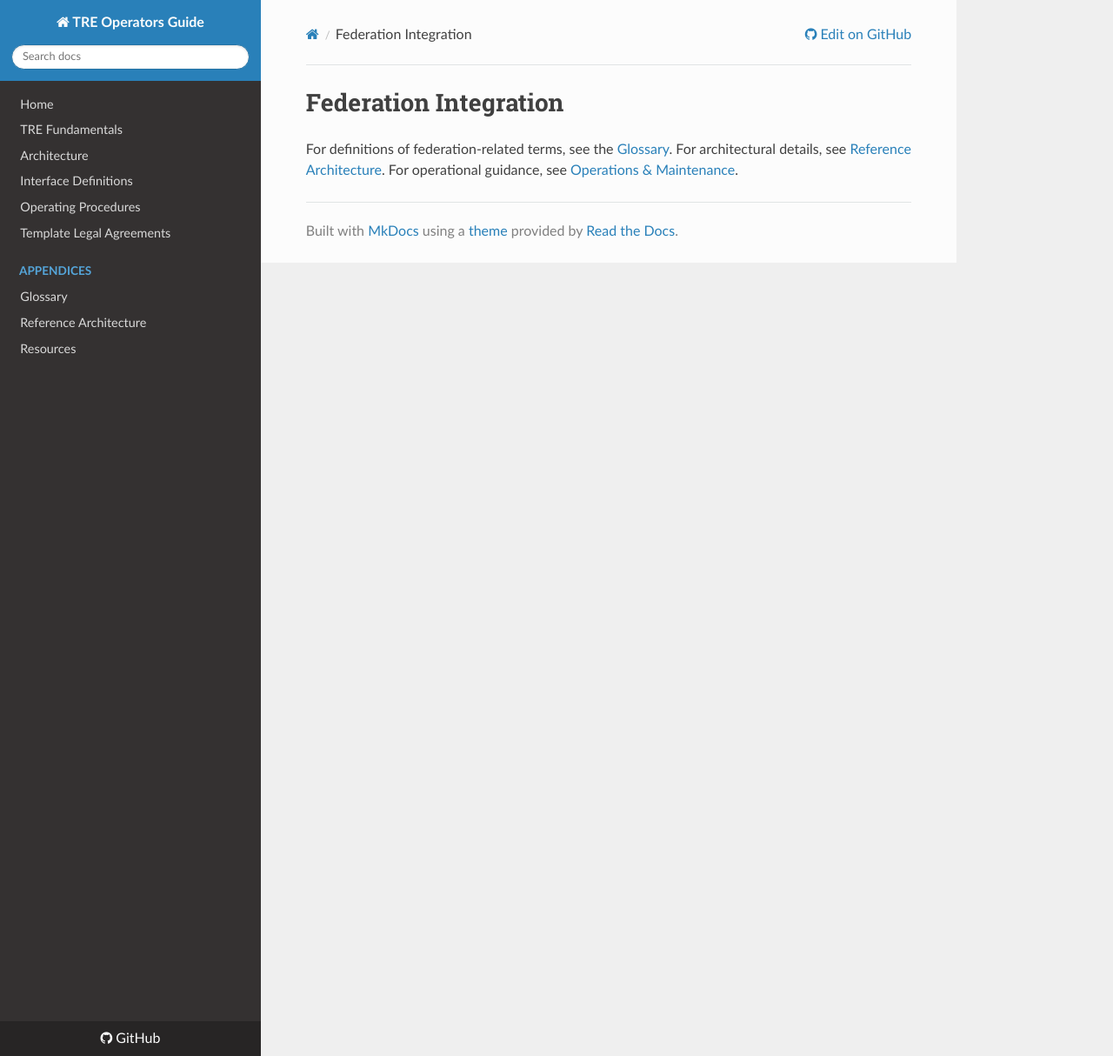
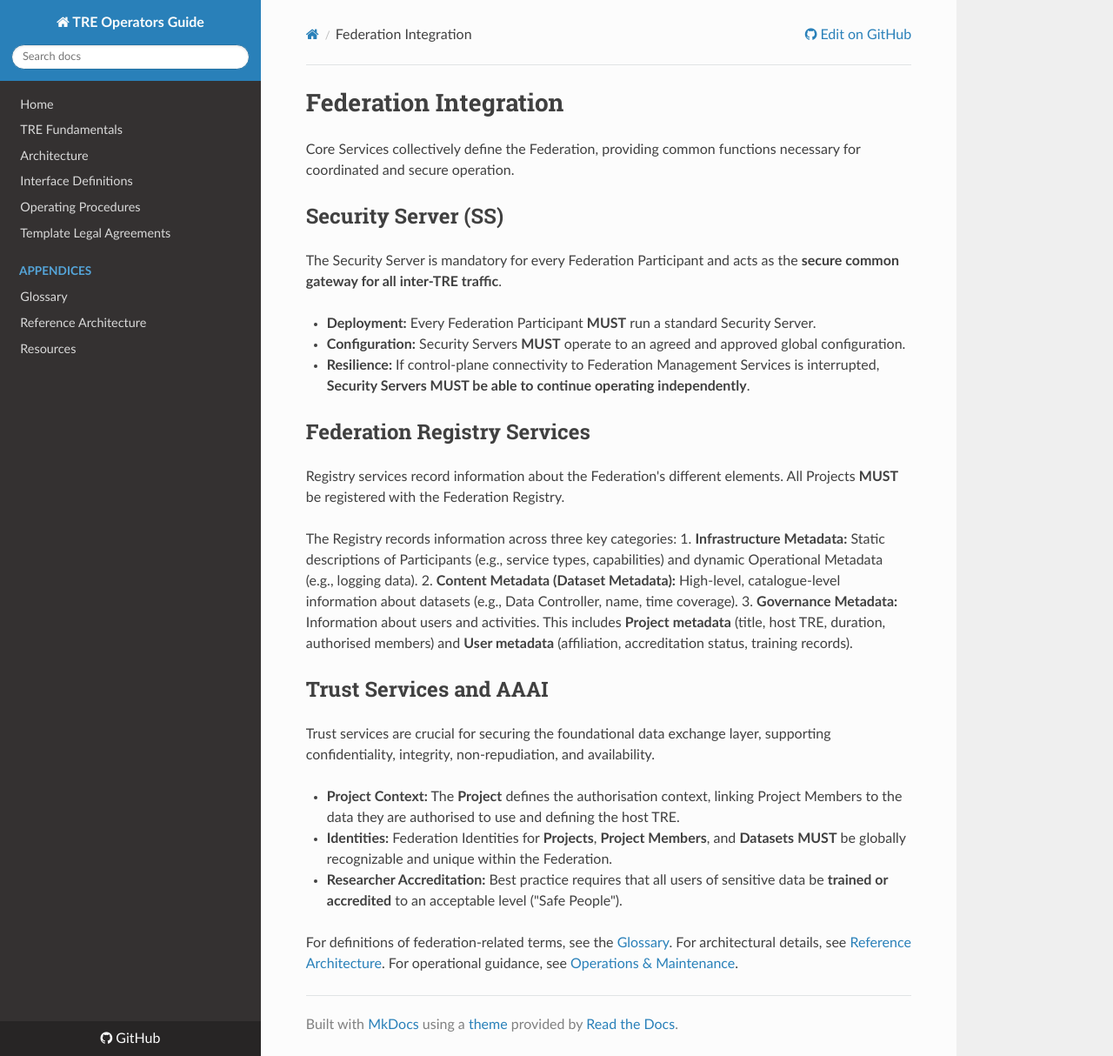
Before and after one commit to unioslo/tre-operators-docs, an MkDocs documentation site: the page built from docs/federation.md, in a window 1280 px wide and 1214 px high. Shown: the whole window at 87% size. Built offline with MkDocs 1.6.1, drawn with Linux system fonts in a browser that asks for light colours; nearby versions of some CDN libraries.

Commit message:
Enhance Federation Integration documentation by expanding sections on Security Server, Federation Registry Services, and Trust Services for clarity and completeness.

```diff
--- a/docs/federation.md
+++ b/docs/federation.md
@@ -1,3 +1,30 @@
 # Federation Integration
 
+Core Services collectively define the Federation, providing common functions necessary for coordinated and secure operation.
+
+## Security Server (SS)
+
+The Security Server is mandatory for every Federation Participant and acts as the **secure common gateway for all inter-TRE traffic**.
+
+*   **Deployment:** Every Federation Participant **MUST** run a standard Security Server.
+*   **Configuration:** Security Servers **MUST** operate to an agreed and approved global configuration.
+*   **Resilience:** If control-plane connectivity to Federation Management Services is interrupted, **Security Servers MUST be able to continue operating independently**.
+
+## Federation Registry Services
+
+Registry services record information about the Federation's different elements. All Projects **MUST** be registered with the Federation Registry.
+
+The Registry records information across three key categories:
+1.  **Infrastructure Metadata:** Static descriptions of Participants (e.g., service types, capabilities) and dynamic Operational Metadata (e.g., logging data).
+2.  **Content Metadata (Dataset Metadata):** High-level, catalogue-level information about datasets (e.g., Data Controller, name, time coverage).
+3.  **Governance Metadata:** Information about users and activities. This includes **Project metadata** (title, host TRE, duration, authorised members) and **User metadata** (affiliation, accreditation status, training records).
+
+## Trust Services and AAAI
+
+Trust services are crucial for securing the foundational data exchange layer, supporting confidentiality, integrity, non-repudiation, and availability.
+
+*   **Project Context:** The **Project** defines the authorisation context, linking Project Members to the data they are authorised to use and defining the host TRE.
+*   **Identities:** Federation Identities for **Projects**, **Project Members**, and **Datasets** **MUST** be globally recognizable and unique within the Federation.
+*   **Researcher Accreditation:** Best practice requires that all users of sensitive data be **trained or accredited** to an acceptable level ("Safe People").
+
 For definitions of federation-related terms, see the [Glossary](appendices/glossary.md). For architectural details, see [Reference Architecture](appendices/reference-architecture.md). For operational guidance, see [Operations & Maintenance](operations.md).
```
